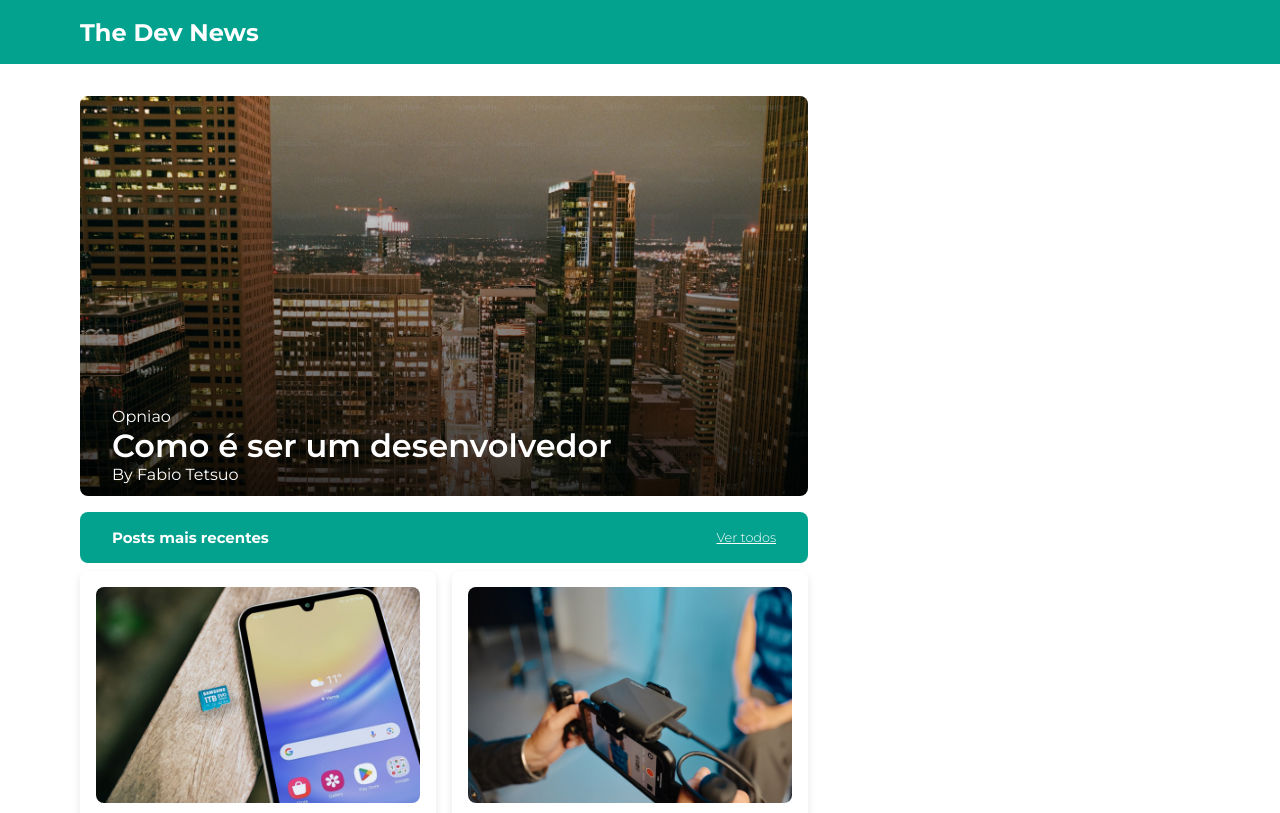
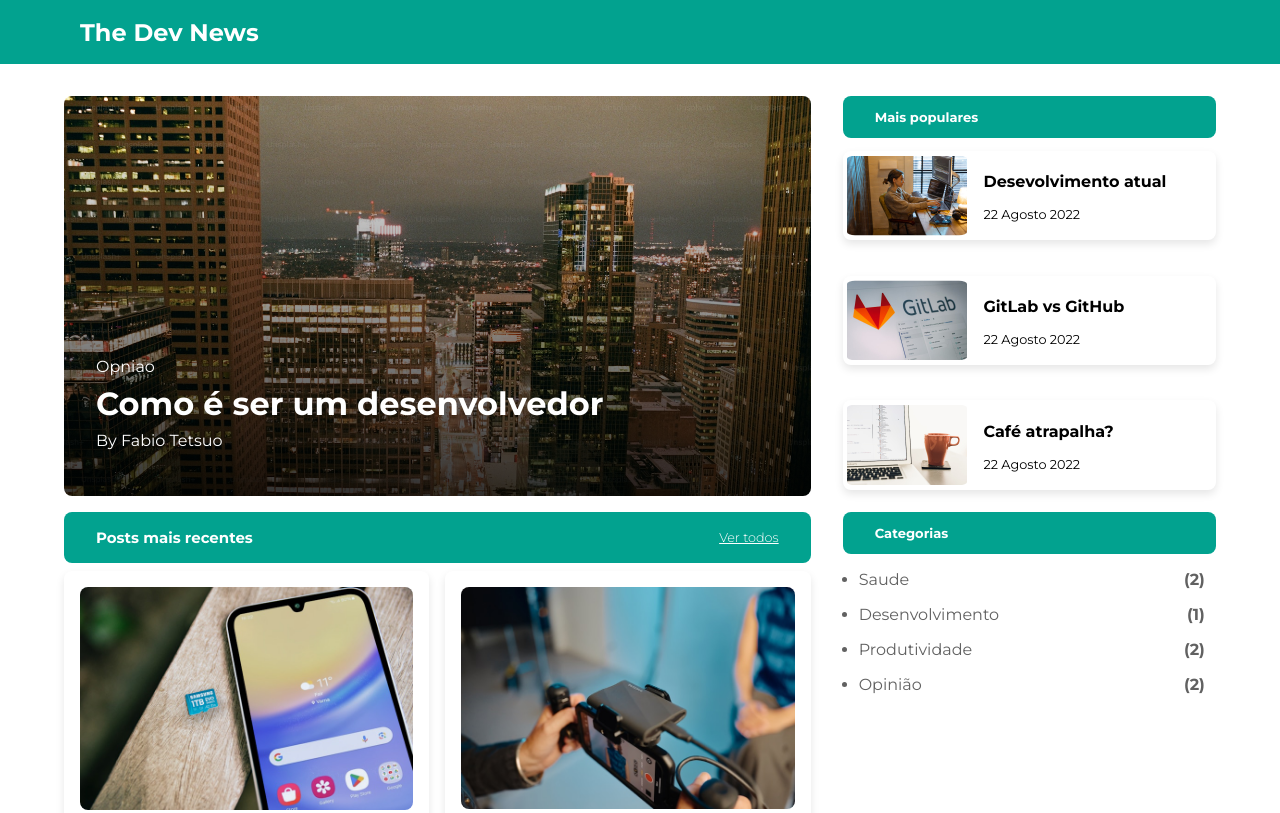
Before and after one commit to Brunacardosof/RID189868-project2, a plain HTML site: page index.html in a window 1280 px wide. Shown: the top 813 px of the page. Drawn offline with Linux system fonts and the light colour scheme.

Commit message:
adding mobile responsiveness

```diff
--- a/index.html
+++ b/index.html
@@ -13,7 +13,7 @@
     <header>
         <h1>The Dev News</h1>
     </header>
-    <main>
+    <div class="container">
         <div class="main-content">
         <section class="banner-article">
             <div class="banner-article-info">
@@ -51,7 +51,7 @@
 
                  </article>
                  <article class="posts">
-                    <img id="img3"src="./img/card3.png" alt="">
+                    <img id="bigger-img" src="./img/card3.png" alt="">
                     <p class="green-text">desenvolvimento</p>
                     <h3 class="title-posts-recents">Configurando VSCode</h3>
                     <p>Fabio Tetsuo</p>
@@ -72,33 +72,45 @@
         </section>
         </div>
         <div class="side-bar">
-            <h3 class="side-bar-title">Mais populares</h3>
-            <div>
+                 <div class="side-bar-title">
+                 <h3>Mais populares</h3>
+                 </div>
+             <div class="posts-populares">
+             <div class="posts-sidebar">
                 <img src="./img/side-bar-img1.png" alt="">
+                <div class="text-side-bar">
                 <h3>Desevolvimento atual</h3>
                 <p>22 Agosto 2022</p>
                 </div>
-            <div>
+             </div>
+             <div class="posts-sidebar">
                 <img src="./img/side-bar-img2.png" alt="">
+                <div class="text-side-bar">
                 <h3>GitLab vs GitHub</h3>
                 <p>22 Agosto 2022</p>
                 </div>
-            <div>
+            </div>
+            <div class="posts-sidebar">
                 <img src="./img/side-bar-img3.png" alt="">
+                <div class="text-side-bar">
                 <h3>Café atrapalha?</h3>
                 <p>22 Agosto 2022</p>
                 </div>
             </div>
-        <div class="side-bar">
+            <div class="categorias">
+                <div class="side-bar-title">
                 <h3>Categorias</h3>
+                </div>
                 <ul>
-                  <li>Desenvolvimento</li>
-                  <li>Produtividade</li>
-                  <li>Opinião</li>
+                  <a href=""><li>Saude <span>(2)</span></li></a>
+                  <a href=""><li>Desenvolvimento <span>(1)</span></li></a>
+                  <a href=""><li>Produtividade<span>(2)</span></li></a>
+                  <a href=""><li>Opinião<span>(2)</span> </li></a>
                 </ul>
             </div>
             </div>
-    </main>
+        </div>
+    </div>
     <footer>
         <div>
             <p>Copyright@The Dev News</p>
--- a/style.css
+++ b/style.css
@@ -17,23 +17,20 @@ header {
     color: white;
     padding: .1rem 5rem;
     text-align: left;
+
 }
 
 footer {
     background-color: #02A28F;
     color: white;
-    padding: ;
+    font-size: 0.2rem;
     text-align: center;
 
 }
 
 footer > div > p {
-    padding: 0.5rem;
-    font-size: 1.2rem;
-}
-
-main {
-    padding: 2rem 5rem;
+    padding: 0.6rem;
+    font-size: 1rem;
 
 }
 
@@ -45,51 +42,65 @@ h1 {
 
 h2 {
     margin: 0;
-    padding: 0.2;
+    padding: .5rem 0 .5rem 0;
     color: white;
-    font-weight: 600;
+    font-weight: 700;
     font-size: 2rem;
+
+}
+#bigger-img {
+    object-fit: cover;
+    max-height: 31vh;
 }
 
-#img3 {
-    object-fit: cover;
+.container {
+  display: flex;
+  gap: 2rem;
+  justify-content: space-between;
+  padding: 0.5rem 4rem;
 
 }
 
-.container {
+.main-content {
+    flex: 2;
+    box-sizing: border-box;
+
+}
+
+.side-bar {
+    margin-top: 1.5rem;
+    flex: 1;
     display: flex;
-    justify-content: space-between;
-    gap: .5rem;
+    flex-direction: column;
 
 }
 
 .banner-article {
     background-image: linear-gradient(to top, rgba(0, 0, 0, 0.8), rgba(0, 0, 0, 0)), url(./img/background-img.png);
     border-radius: .5rem;
-    width: 65%;
     position: relative;
     height: 50vh;
     background-size: cover;
+    margin-top: 1.5rem;
 
 }
 
 .banner-article-info {
     position: absolute;
-    bottom: 0.8rem;
-    margin-left: 2rem;
+    bottom: 0.9rem;
+    margin: 2rem;
     color: white;
 
 }
 
 .text-banner-article {
     color: white;
-    margin: 0 0;
+    margin: 0;
 
 }
 
 .nav-bar {
     background-color: #02A28F;
-    width: 65%;
     color: white;
     border-radius: 0.5rem;
     padding: .1rem 2rem;
@@ -101,7 +112,6 @@ h2 {
     align-items: center;
     box-sizing: border-box;
 
-
 }
 
 .nav-bar > a {
@@ -111,13 +121,11 @@ h2 {
 
 }
 
-
 .grid-posts {
     display: grid;
-    grid-template-columns: 1fr 1fr; /* Duas colunas fixas */
+    grid-template-columns: 1fr 1fr;
     gap: 1rem;
     box-sizing: border-box;
-    width: 65%;
     margin-top: .5rem;
     align-items: auto;
 
@@ -139,7 +147,6 @@ h2 {
     object-fit: cover;
     align-content: center;
 
-
 }
 
 .posts img {
@@ -148,12 +155,13 @@ h2 {
     margin-bottom: 0.75rem;
     max-height: 31vh;
     padding: 0 0 0 0 ;
+    object-fit: cover;
 
 }
 
 .posts:hover {
-    transform: translateY(-5px); /* Eleva o card no hover */
-    box-shadow: 0 6px 12px rgba(0, 0, 0, 0.15); /* Sombra mais forte no hover */
+    transform: translateY(-5px);
+    box-shadow: 0 6px 12px rgba(0, 0, 0, 0.15);
 
 }
 
@@ -173,6 +181,144 @@ h2 {
 .side-bar-title {
     background-color: #02A28F;
     color: white;
-    padding: 1rem;
+    padding: .8rem 2rem;
     border-radius: .5rem;
+    font-size: 0.7rem;
+    margin: 0 0 0 0;
 }
+
+.side-bar-title > h3 {
+    margin: 0;
+
+}
+
+.posts-populares {
+    display: flex;
+    flex-direction: column;
+    justify-content: space-between;
+    box-sizing: border-box;
+}
+
+.posts-sidebar {
+    display: flex;
+    flex-direction: row;
+    align-items: center;
+    gap: 1rem;
+    margin-bottom: 1.4rem;
+    margin-top: .8rem;
+    box-sizing: border-box;
+    padding: 0;
+    border-radius: 0.5rem;
+    box-shadow: 0 4px 8px rgba(0, 0, 0, 0.1);
+
+}
+
+.posts-sidebar:hover {
+    transform: translateY(-5px);
+    box-shadow: 0 6px 12px rgba(0, 0, 0, 0.15);
+}
+
+.text-side-bar {
+    text-align: left;
+}
+
+.text-side-bar > h3 {
+    font-size: 1rem;
+}
+
+.text-side-bar > p {
+    font-size: .8rem;
+}
+
+.posts-populares img {
+    max-height: 10vh;
+    border-radius: .5rem;
+    padding: 0.3rem 0;
+    margin-left: .3rem;
+
+}
+
+.categorias ul {
+    margin: 0 .5rem;
+    padding: 0;
+}
+
+.categorias a li {
+    margin: 1rem .5rem 0 ;
+    font-size: 1rem;
+    padding: 0;
+    color: #616161;
+    text-align: left;
+    text-decoration: none;
+
+}
+
+.categorias a {
+    text-decoration: none;
+
+}
+
+.categorias li span {
+    font-weight: bold;
+    text-align: right;
+    position: absolute;
+    right: 4.7rem;
+
+}
+
+@media only screen and (max-width: 767px) {
+    h1 {
+        font-size: 0.8rem;
+        font-weight: 500;
+        text-align: center;
+    }
+
+    h2 {
+        font-size: 1rem;
+        text-align: left;
+        margin: .3rem .5rem .5rem 1rem;
+        padding: 0;
+
+    }
+
+    .container {
+        margin: 0 0 0 0;
+        padding: 1rem .3rem;
+        display: flex;
+        flex-direction: column;
+
+    }
+
+    .banner-article {
+        margin: 0;
+        object-fit: cover;
+        align-items: flex-start;
+
+    }
+
+    .text-banner-article{
+        margin-left: 1rem;
+
+    }
+
+    .banner-article-info {
+        margin: 0;
+
+    }
+
+    .grid-posts {
+        margin: 0;
+        display: flex;
+        flex-direction: column;
+    }
+
+    .posts {
+        margin: 1rem 0 ;
+        padding: 0;
+    }
+
+    .posts > img {
+        object-fit: cover;
+    }
+
+}
```
Also changed, not shown: 1 other file. Lines whose indentation alone changed are shown as unchanged.
